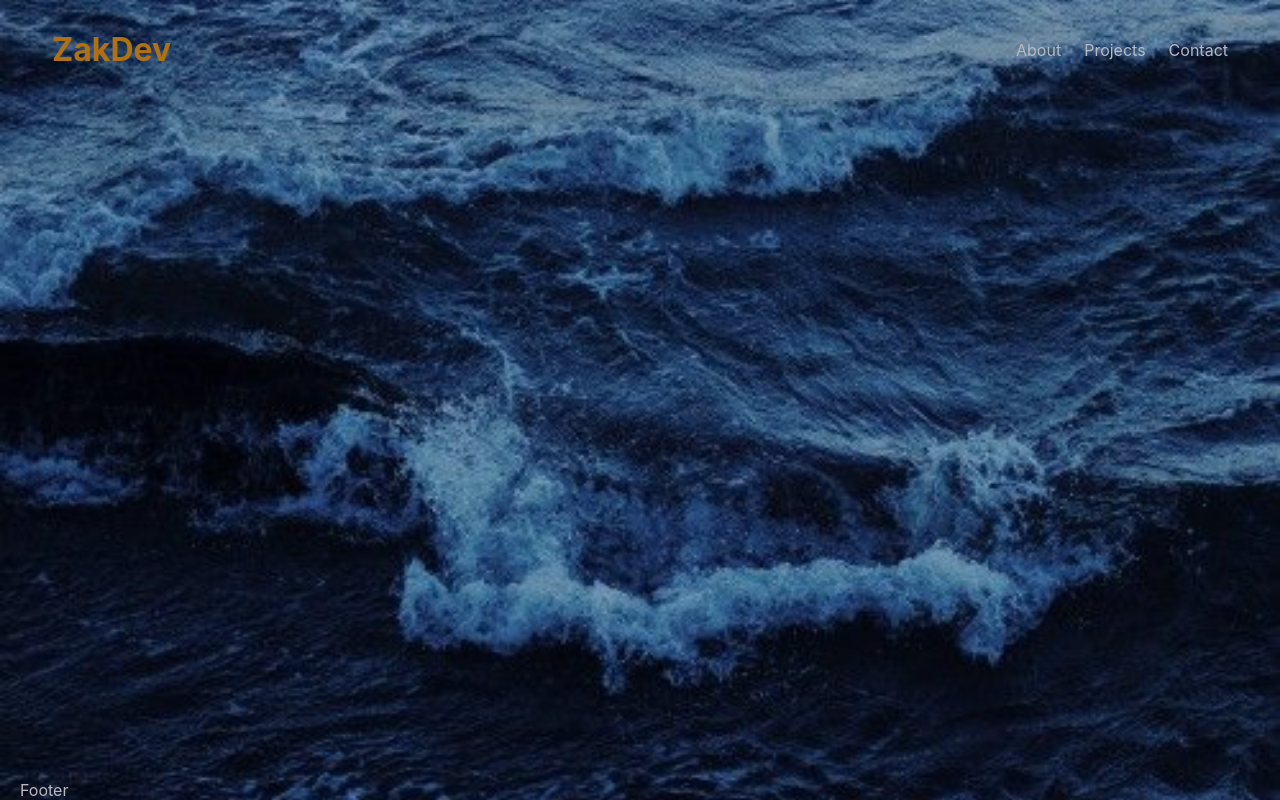
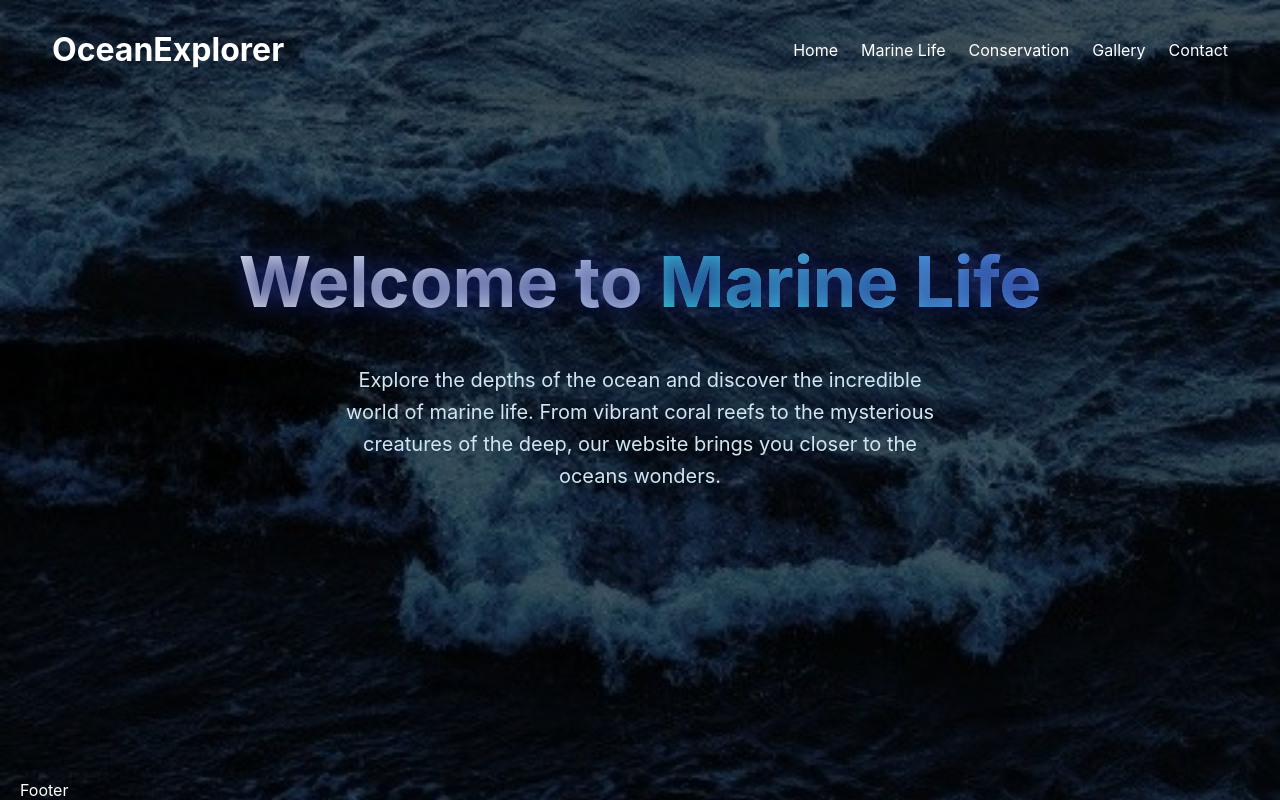
Before and after one commit to gulumjan/30github, a Next.js app: page / in a window 1280 px wide. Built offline with nearby package versions, Linux system fonts and the light colour scheme.

Commit message:
Welcome component was made by me

```diff
--- a/src/app/(site)/(home)/page.tsx
+++ b/src/app/(site)/(home)/page.tsx
@@ -1,4 +1,4 @@
-import Myself from "@/components/pages/position/Myself";
+import Myself from "@/components/pages/position/About";
 import React from "react";
 
 const page = () => {
--- a/src/components/layout/LayoutSite.module.scss
+++ b/src/components/layout/LayoutSite.module.scss
@@ -5,10 +5,23 @@
   min-height: 100vh;
   box-sizing: border-box;
   background: url("../../assets/oceanBackground.jpg") no-repeat center center;
-  background-size: 100%;
+  background-size: cover;
   background-position: center;
   background-attachment: fixed;
-  filter: brightness(90%) opacity(0.8);
+  position: relative;
+
+  &::before {
+    content: "";
+    position: absolute;
+    inset: 0;
+    background-color: rgba(0, 0, 0, 0.6);
+  }
+
+  > * {
+    position: relative;
+    z-index: 1;
+  }
+
   footer {
     margin-top: auto;
   }
--- a/src/components/layout/header/Header.module.scss
+++ b/src/components/layout/header/Header.module.scss
@@ -16,7 +16,7 @@
     .logo {
       font-size: 2rem;
       font-weight: bold;
-      color: #f39c12;
+      color: #fff;
       transition: transform 0.3s ease;
     }
 
--- a/src/components/layout/header/Header.tsx
+++ b/src/components/layout/header/Header.tsx
@@ -7,13 +7,19 @@ const Header: FC = () => {
     <header className={scss.Header}>
       <div className="container">
         <div className={scss.content}>
-          <div className={scss.logo}>ZakDev</div>
+          <div className={scss.logo}>OceanExplorer</div>
           <nav className={scss.nav}>
-            <Link href="#about" scroll={false}>
-              About
+            <Link href="#home" scroll={false}>
+              Home
             </Link>
-            <Link href="#projects" scroll={false}>
-              Projects
+            <Link href="#marine-life" scroll={false}>
+              Marine Life
+            </Link>
+            <Link href="#conservation" scroll={false}>
+              Conservation
+            </Link>
+            <Link href="#gallery" scroll={false}>
+              Gallery
             </Link>
             <Link href="#contact" scroll={false}>
               Contact
--- a/src/components/pages/HomePage.tsx
+++ b/src/components/pages/HomePage.tsx
@@ -1,5 +1,5 @@
 import React from "react";
-import Myself from "./position/Myself";
+import Myself from "./position/About";
 
 const HomePage = () => {
   return (
--- a/src/components/pages/position/Myself.module.scss
+++ b/src/components/pages/position/About.module.scss
@@ -1,37 +1,43 @@
-.Myself {
+.About {
   margin-top: 80px;
   display: flex;
   min-height: 40vh;
+  color: white;
 
   .content {
     display: flex;
-    justify-content: space-between;
+    justify-content: center;
     align-items: center;
+    text-align: center;
+    padding: 20px;
 
-    p {
-      width: 540px;
-    }
     .text {
       display: flex;
       flex-direction: column;
+      align-items: center;
 
-      .intro {
-        font-size: 84px;
-        color: #fff;
-        opacity: 0.8;
-        font-family: Arial, Helvetica, sans-serif;
+      p {
+        font-size: 20px;
+        width: 50%;
+        margin-bottom: 20px;
+        line-height: 1.6;
+        color: #d1e6f0;
       }
 
       h1 {
-        padding: 30px 0;
+        padding: 40px 0;
         font-size: 70px;
         color: white;
         text-shadow: 0 0 24px rgb(24, 35, 116);
         animation: fadeInDown 1.5s ease-out forwards;
+        display: inline-block;
+        background: linear-gradient(45deg, #f5f5f5, #7d9de1);
+        -webkit-background-clip: text;
+        -webkit-text-fill-color: transparent;
 
         span {
           display: inline-block;
-          background: linear-gradient(45deg, purple, rgb(91, 117, 236));
+          background: linear-gradient(45deg, #36d1dc, #5b86e5);
           -webkit-background-clip: text;
           -webkit-text-fill-color: transparent;
         }
@@ -52,8 +58,13 @@
 }
 
 @media (max-width: 768px) {
-  .Myself .content .text h1 {
+  .About .content .text h1 {
     font-size: 50px;
     padding: 30px 0;
   }
+
+  .About .content p {
+    font-size: 16px;
+    width: 90%;
+  }
 }
--- /dev/null
+++ b/src/components/pages/position/About.tsx
@@ -0,0 +1,26 @@
+import { FC } from "react";
+import scss from "./About.module.scss";
+
+const About: FC = () => {
+  return (
+    <section className={scss.About}>
+      <div className="container">
+        <div className={scss.content}>
+          <div className={scss.text}>
+            <h1>
+              Welcome to <span>Marine Life</span>
+            </h1>
+            <p>
+              Explore the depths of the ocean and discover the incredible world
+              of marine life. From vibrant coral reefs to the mysterious
+              creatures of the deep, our website brings you closer to the oceans
+              wonders.
+            </p>
+          </div>
+        </div>
+      </div>
+    </section>
+  );
+};
+
+export default About;
--- a/src/components/pages/position/Myself.tsx
+++ /dev/null
@@ -1,14 +0,0 @@
-import { FC } from "react";
-import scss from "./Myself.module.scss";
-
-const Myself: FC = () => {
-  return (
-    <section className={scss.Myself}>
-      <div className="container">
-        <div className={scss.content}></div>
-      </div>
-    </section>
-  );
-};
-
-export default Myself;
```
